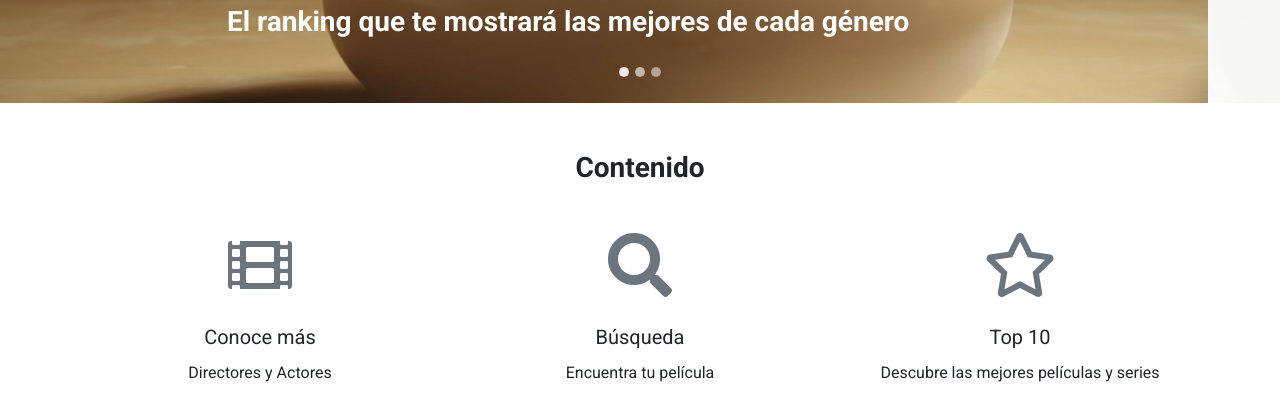
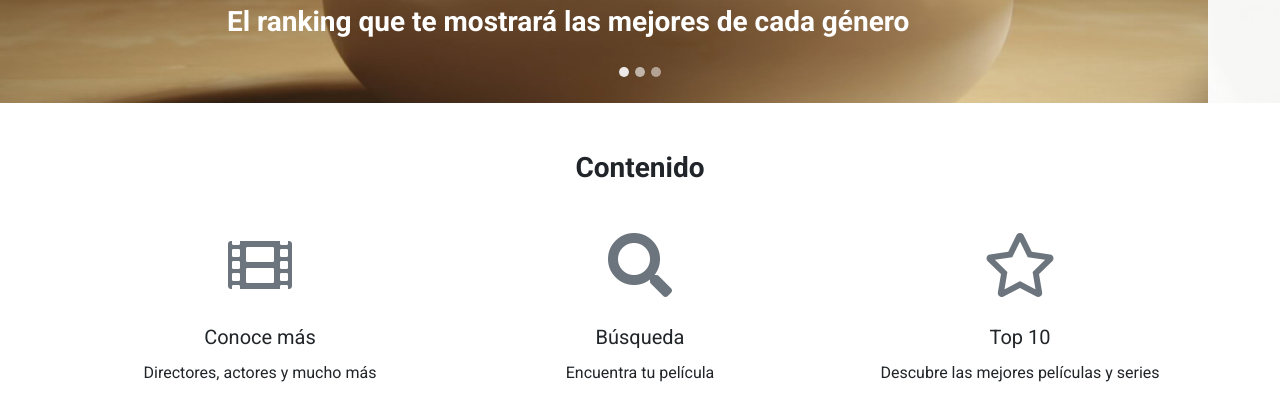
Before and after one commit to ievastumpe/SCL012-proyecto-peliculas, a website with bundled scripts: page src/index.html in a window 1280 px wide. Shown: the part 397-800 px from the top of the page. Built offline with nearby package versions, Linux system fonts and the light colour scheme.

```diff
--- a/src/index.html
+++ b/src/index.html
@@ -126,7 +126,7 @@
           <h2 class="text-center text-secondary"><i class="fas fa-film fa-2x"></i></h2>
           <div class="card-body">
             <h5 class="card-title text-center">Conoce más</h5>
-            <p class="card-text text-center">Directores y Actores</p>
+            <p class="card-text text-center">Directores, actores y mucho más</p>
           </div>
         </div>
       </div>
```
